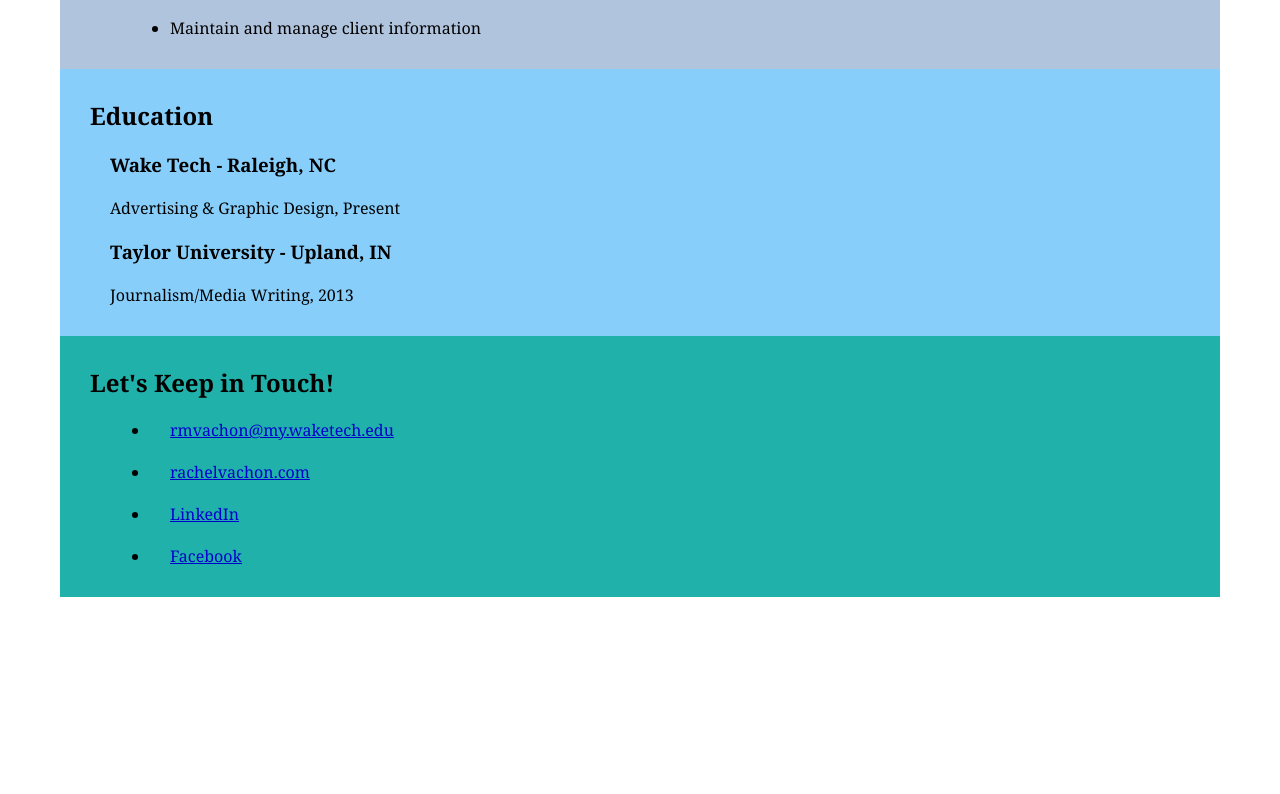
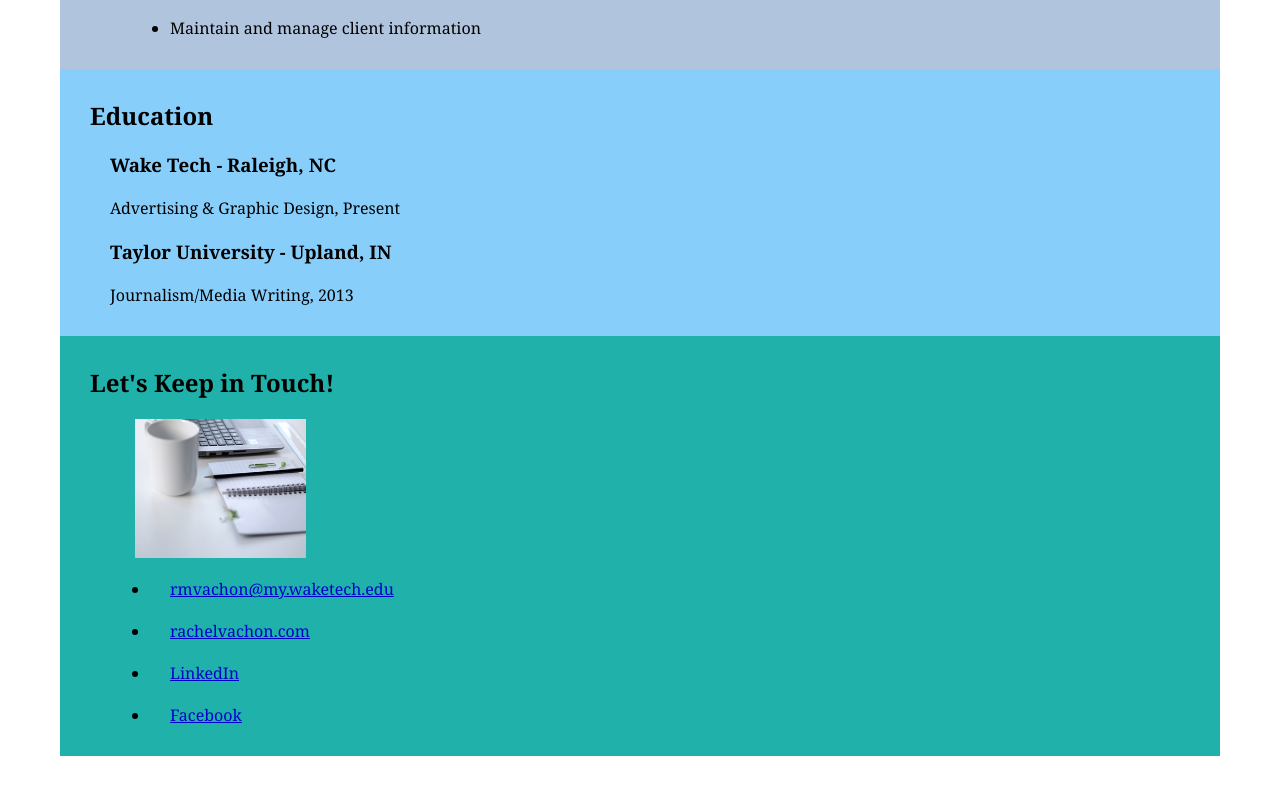
Before and after one commit to rachelmv/ASN3, a plain HTML site: page index.html in a window 1280 px wide. Shown: the part 837-1631 px from the top of the page. Before the commit the page ends 1474 px from the top, so only its background shows below. Drawn offline with Linux system fonts and the light colour scheme.

Commit message:
Add image

```diff
--- a/css/styles.css
+++ b/css/styles.css
@@ -28,6 +28,11 @@ body {
     padding: 10px;
     margin: 0px;
 }
+img {
+    display: block;
+    margin-left: 65px;
+    width: 15%;
+}
 a {
     color: mediumblue;
 }
--- a/index.html
+++ b/index.html
@@ -63,6 +63,7 @@
         <h2>Let's Keep in Touch!</h2>
 
         <!-- Social media and contact links. Add or remove any networks. -->
+        <img src="placeholder images/thumbnail-2.jpg" alt="cup, notebook and laptop">
         <ul>
           <li><a href="mailto:rmvachon@my.waketech.edu">rmvachon@my.waketech.edu</a></li>
           <li><a href="https://rachelvachon.com/" target="_blank">rachelvachon.com</a></li>
```
